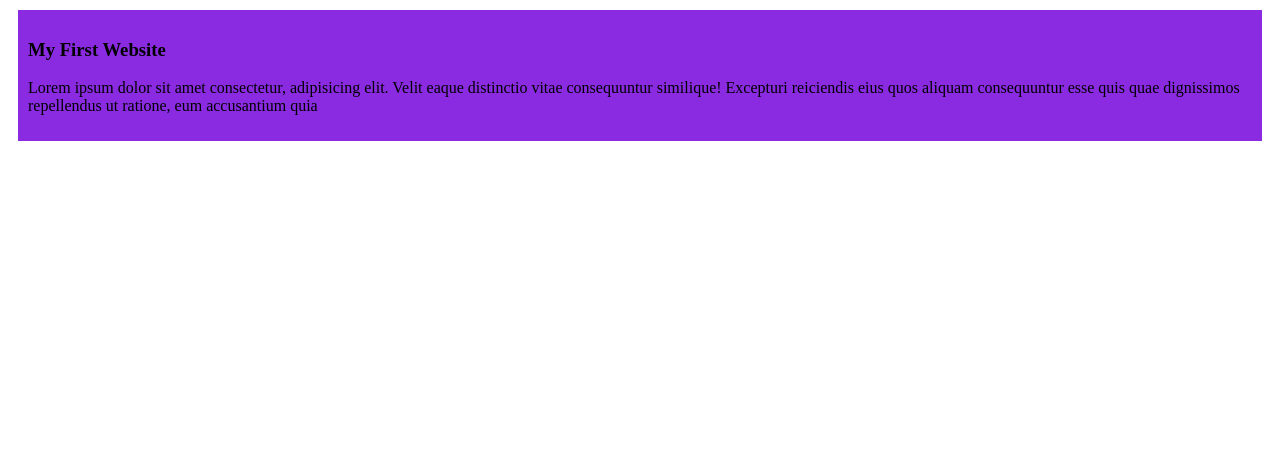
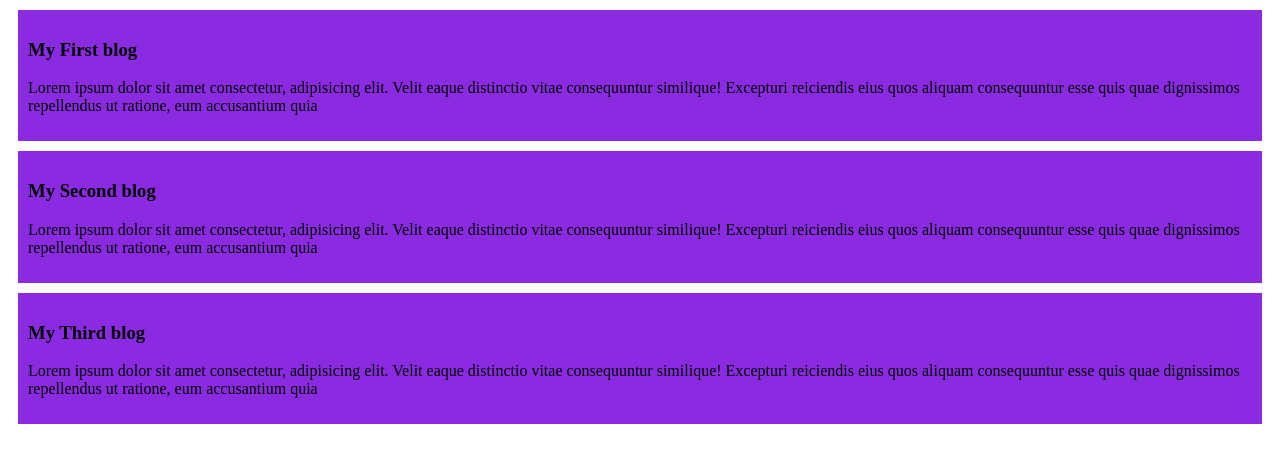
Before and after one commit to shahadatislam/my-first-github-repo, a plain HTML site: page index.html in a window 1280 px wide. Drawn offline with Linux system fonts and the light colour scheme.

Commit message:
more blogs added

```diff
--- a/index.html
+++ b/index.html
@@ -10,7 +10,19 @@
 
 <body>
     <div class="blog">
-        <h3>My First Website</h3>
+        <h3>My First blog</h3>
+        <p>Lorem ipsum dolor sit amet consectetur, adipisicing elit. Velit eaque distinctio vitae consequuntur
+            similique! Excepturi reiciendis eius quos aliquam consequuntur esse quis quae dignissimos repellendus ut
+            ratione, eum accusantium quia</p>
+    </div>
+    <div class="blog">
+        <h3>My Second blog</h3>
+        <p>Lorem ipsum dolor sit amet consectetur, adipisicing elit. Velit eaque distinctio vitae consequuntur
+            similique! Excepturi reiciendis eius quos aliquam consequuntur esse quis quae dignissimos repellendus ut
+            ratione, eum accusantium quia</p>
+    </div>
+    <div class="blog">
+        <h3>My Third blog</h3>
         <p>Lorem ipsum dolor sit amet consectetur, adipisicing elit. Velit eaque distinctio vitae consequuntur
             similique! Excepturi reiciendis eius quos aliquam consequuntur esse quis quae dignissimos repellendus ut
             ratione, eum accusantium quia</p>
```
